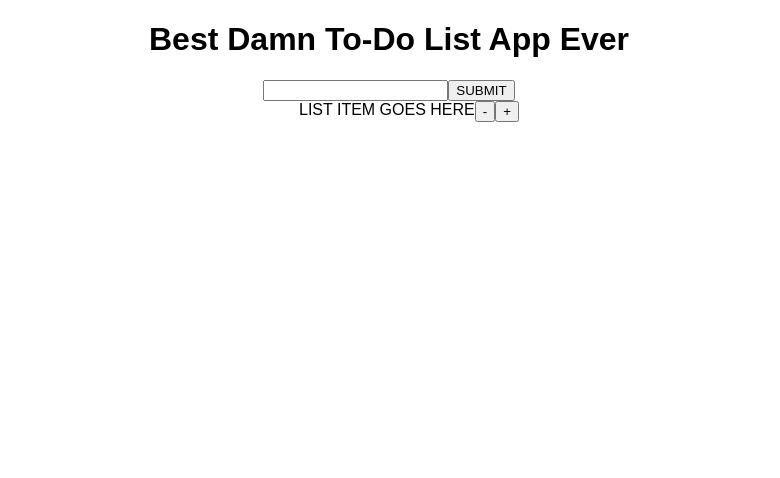
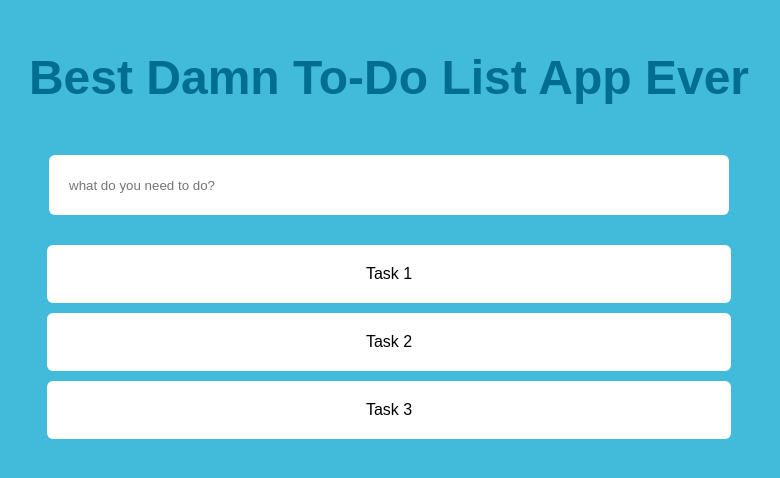
Before and after one commit to MonicaHoward/best-damn-todo-list-app-ever, a React (Create React App) app: page / in a window 1280 px wide. Shown: the top 478 px of the page, without its empty margins (251-1031 px from the left). Built offline with nearby package versions, Linux system fonts and the light colour scheme.

Commit message:
components are rendered non dynamically

```diff
--- a/src/App.css
+++ b/src/App.css
@@ -1,17 +1,62 @@
 .App {
   text-align: center;
 }
+body {
+  background-color: #41BBD9;
+}
+.title {
+  color: #006E90;
+  font-size: 3em;
+  margin: 50px;
+}
+
+.input {
+  border: none;
+  border-radius: 6px;
+  height: 20px;
+  width: 50%;
+  padding: 20px;
+}
+ul {
+  margin: 0 auto;
+  padding: 20px;
+  text-align: center;
+  width: 55%;
+}
 li {
+  background: #fff;
+  border-radius: 6px;
   list-style-type: none;
+  margin: 10px;
+  padding: 20px;
+
 }
-.do-this-list {
+/*.do-this-list {
+  background-color: white;
+  border-radius: 6px;
   display: inline-block;
-  margin: 0 auto;
+  margin: 3px auto;
+  padding: 20px;
   text-align: center;
+  width: 50%;
 }
 .do-this {
   float: left;
-}
+}*/
 .do-this-list button {
   float: left;
 }
+.button-box {
+  float: right;
+  margin: 0 10px;
+}
+.delete {
+  margin: 5px;
+  border: 3px solid #99C24D;
+  background-color: white;
+}
+.done {
+  margin: 5px;
+  border: 3px solid #F18F01;
+  background-color: white;
+}
--- a/src/App.js
+++ b/src/App.js
@@ -8,7 +8,8 @@ class App extends Component {
     return (
       <div className="App">
         <div className="app-name">
-          <h1>Best Damn To-Do List App Ever</h1>
+          <h1 className="title">Best Damn To-Do List App Ever</h1>
+
         </div>
         <div>
           <ToDo />
--- a/src/ToDo.js
+++ b/src/ToDo.js
@@ -1,23 +1,27 @@
 import React from 'react';
 
 class Input extends React.Component {
-  render() {
-    return (
-      <div>
-        <input></input>
-        <button>SUBMIT</button>
-
-      </div>
-    )
-  }
-}
-class ListItem extends React.Component {
   constructor() {
     super();
     this.state = {
       userInput: ''
     }
   }
+  handleKeyUp() {
+
+  }
+  render() {
+    return (
+      <div>
+        <input className="input"
+               placeholder="what do you need to do?"
+               onKeyUp={this.props.handleKeyUp} />
+      </div>
+    )
+  }
+}
+class ListItem extends React.Component {
+
 
   handleDelete() {
 
@@ -25,26 +29,57 @@ class ListItem extends React.Component {
 
   render() {
     return (
-      <div className="do-this-container">
-        <ul className="do-this-list">
-          <li className="do-this"> LIST ITEM GOES HERE </li>
-          <button className="delete"
-                  onClick={() => this.handleDelete()}>
-            -
-          </button>
-          <button className="done">+</button>
-        </ul>
-      </div>
+      <li className="list-item"
+          onClick={this.props.clickHandler}>
+        {this.props.taskName}
+      </li>
+      // <div className="do-this-container">
+      //   <ul className="do-this-list">
+      //     <li className="do-this"> LIST ITEM GOES HERE </li>
+      //     <div className="button-box">
+      //       <button className="delete"
+      //               onClick={() => this.handleDelete()}>
+      //         done
+      //       </button>
+      //       <button className="done">delete</button>
+      //     </div>
+      //   </ul>
+      // </div>
     )
   }
 }
 
+class WholeList extends React.Component {
+  render() {
+    return (
+      <ul>
+        {this.props.children}
+      </ul>
+    );
+  }
+}
+
 class ToDo extends React.Component {
+  constructor(props) {
+    super(props);
+    this.state = {
+      tasks: [
+        {taskName: "Task 1"},
+        {taskName: "Task 2"},
+        {taskName: "Task 3"}
+      ]
+    }
+  }
   render() {
     return(
       <div>
         <Input />
-        <ListItem />
+        <WholeList>
+          {this.state.tasks.map((task) => {taskName: "Task 1"})}
+          <ListItem taskName={"Task 1"} />
+          <ListItem taskName={"Task 2"} />
+          <ListItem taskName={"Task 3"} />
+        </WholeList>
       </div>
     )
   }
```
